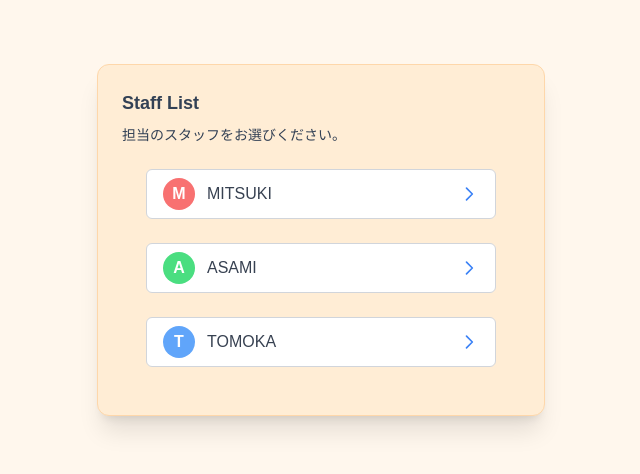
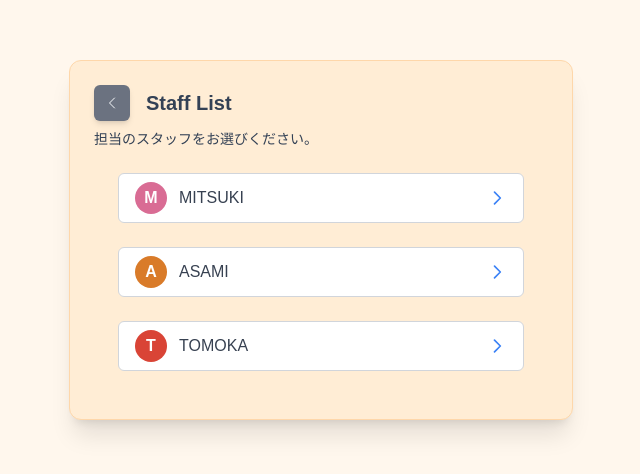
Before and after one commit to DongwonYoo/reception, a Next.js app: page /select-staff in a window 1280 px wide. Shown: the part 160-634 px from the top of the page, without its empty margins (319-959 px from the left). Built offline with nearby package versions, Linux system fonts and the light colour scheme.

Commit message:
v1.0.2 카드 크기 수정,스텝컬러 수정 스텝리스트 페이지 뒤로가기 버튼추가가

```diff
--- a/app/completed/page.tsx
+++ b/app/completed/page.tsx
@@ -8,7 +8,7 @@ import Text from "../components/common/Text";
 
 export default function Page() {
   const router = useRouter();
-  const [timeLeft, setTimeLeft] = useState(6); // 초기 남은 시간
+  const [timeLeft, setTimeLeft] = useState(10); // 초기 남은 시간
 
   useEffect(() => {
     if (timeLeft === 0) {
@@ -24,6 +24,7 @@ export default function Page() {
   }, [timeLeft, router]);
 
   return (
+    <div className="w-3/4">
       <Card
         title="受付が完了"
         subtitle="お掛けになって、少々お待ちください。"
@@ -36,5 +37,6 @@ export default function Page() {
           </Text>
         </div>
       </Card>
+    </div>
   );
 }
--- a/app/components/select-staff/StafFList.tsx
+++ b/app/components/select-staff/StafFList.tsx
@@ -2,6 +2,8 @@ import React from "react";
 import { StaffItem } from "./StaffItem";
 import Text from "../common/Text";
 import Card from "../common/Card";
+import CustomButton from "../common/CustomButton";
+import { useRouter } from "next/navigation";
 
 
 type Staff = {
@@ -15,14 +17,36 @@ type StaffListProps = {
 };
 
 const staffMembers: Staff[] = [
-  { id: "1", name: "MITSUKI", color: "bg-red-400" },
-  { id: "2", name: "ASAMI", color: "bg-green-400" },
-  { id: "3", name: "TOMOKA", color: "bg-blue-400" },
+  { id: "1", name: "MITSUKI", color: "#d96c94" },
+  { id: "2", name: "ASAMI", color: "#d97b29" },
+  { id: "3", name: "TOMOKA", color: "#d94436" },
 ];
 
 export default function StaffList({ onSelect }: StaffListProps) {
+  const router = useRouter();
   return (
-    <Card title="Staff List"
+    <Card title={
+      <div className="flex items-center gap-4">
+        <CustomButton
+          text={
+            <svg
+              xmlns="http://www.w3.org/2000/svg"
+              fill="none"
+              viewBox="0 0 24 24"
+              strokeWidth={1.5}
+              stroke="currentColor"
+              className="w-5 h-5"
+            >
+              <path strokeLinecap="round" strokeLinejoin="round" d="M15.75 19.5 8.25 12l7.5-7.5" />
+            </svg>
+          }
+          size="icon"
+          onClick={() => router.back()}
+          className="bg-gray-500"
+        />
+        <span className="text-xl font-semibold">Staff List</span>
+      </div>
+    }
       subtitle="担当のスタッフをお選びください。">
       {/* 상단 영역: 타이틀, 설명 */}
 
--- a/app/components/select-staff/StaffAvatar.tsx
+++ b/app/components/select-staff/StaffAvatar.tsx
@@ -10,6 +10,7 @@ export function StaffAvatar({ name, color }: StaffAvatarProps) {
     <span
       className={`h-8 w-8 rounded-full ${color || "bg-gray-400"}
                   flex items-center justify-center text-white font-semibold`}
+      style={{ backgroundColor: color || "#ccc" }}
     >
       {name.charAt(0)}
     </span>
--- a/app/components/select-staff/StaffItem.tsx
+++ b/app/components/select-staff/StaffItem.tsx
@@ -20,7 +20,7 @@ export function StaffItem({ staff, onSelect }: StaffItemProps) {
       className="flex items-center justify-between px-4 py-2
                  border border-gray-300 rounded-md bg-white
                  text-gray-700 hover:bg-gray-100 active:bg-gray-200
-                 cursor-pointer w-full"
+                 cursor-pointer w-half"
     >
       {/* 왼쪽: 아바타 + 이름 */}
       <div className="flex items-center space-x-3">
--- a/app/input-name/InputNamePage.tsx
+++ b/app/input-name/InputNamePage.tsx
@@ -62,7 +62,7 @@ export default function InputNamePage() {
         </div>
       }
       subtitle={`担当スタッフ名: ${staffName || ""}`}
-      className="shadow-lg rounded-lg p-6 w-full max-w-md"
+      className="shadow-lg rounded-lg p-6 w-full max-w-3xl"
     >
       <form
         onSubmit={handleFormSubmit} className="space-y-6"
--- a/app/input-name/page.tsx
+++ b/app/input-name/page.tsx
@@ -3,8 +3,10 @@ import InputNamePage from "./InputNamePage";
 
 export default function Page() {
     return (
-        <Suspense fallback={<div>Loading...</div>}>
-            <InputNamePage />
-        </Suspense>
+        <div className="w-3/4">
+            <Suspense fallback={<div>Loading...</div>}>
+                <InputNamePage />
+            </Suspense>
+        </div>
     );
 }
--- a/app/layout.tsx
+++ b/app/layout.tsx
@@ -13,7 +13,7 @@ export default function RootLayout({
   return (
     <html lang="ja">
       <body className="bg-orange-50" >
-        <div className="flex flex-col items-center justify-center min-h-screen max-w-md mx-auto">
+        <div className="flex flex-col items-center justify-center min-h-screen max-w-2xl mx-auto">
           {children}
         </div>
       </body>
--- a/app/page.tsx
+++ b/app/page.tsx
@@ -6,9 +6,9 @@ import Text from "./components/common/Text";
 
 export default function Page() {
   return (
-    <div className="flex items-center justify-center min-h-screen bg-orange-50">
+    <div className="flex items-center justify-center min-h-screen bg-orange-50 w-3/4">
       <Card
-        className="bg-orange-100 shadow-md rounded-lg p-8 w-full max-w-md"
+        className="bg-orange-100 shadow-md rounded-lg p-8 w-full "
       >
         <div className="text-center space-y-6">
           {/* 메시지 텍스트 */}
@@ -21,7 +21,7 @@ export default function Page() {
             variant="outline"
             text="受付はこちら"
             href="/select-staff"
-            className="w-3/4 h-14 text-lg mx-auto bg-white border border-gray-300 rounded-md shadow-md hover:bg-gray-100 hover:shadow-lg active:bg-gray-200 transition-all"
+            className=" h-14 text-lg mx-auto bg-white border border-gray-300 rounded-md shadow-md hover:bg-gray-100 hover:shadow-lg active:bg-gray-200 transition-all"
           />
         </div>
       </Card>
--- a/app/select-staff/page.tsx
+++ b/app/select-staff/page.tsx
@@ -17,7 +17,7 @@ export default function SelectStaffPage() {
     };
 
     return (
-        <div className="w-full">
+        <div className="w-3/4">
             {/* 스태프 리스트 */}
             <StaffList onSelect={handleSelect} />
         </div>
```
Lines whose indentation alone changed are shown as unchanged.
